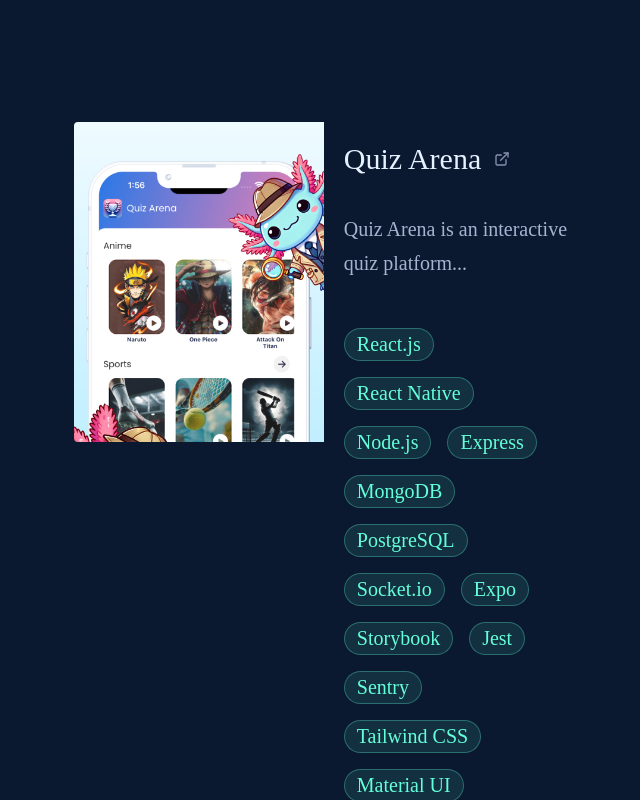
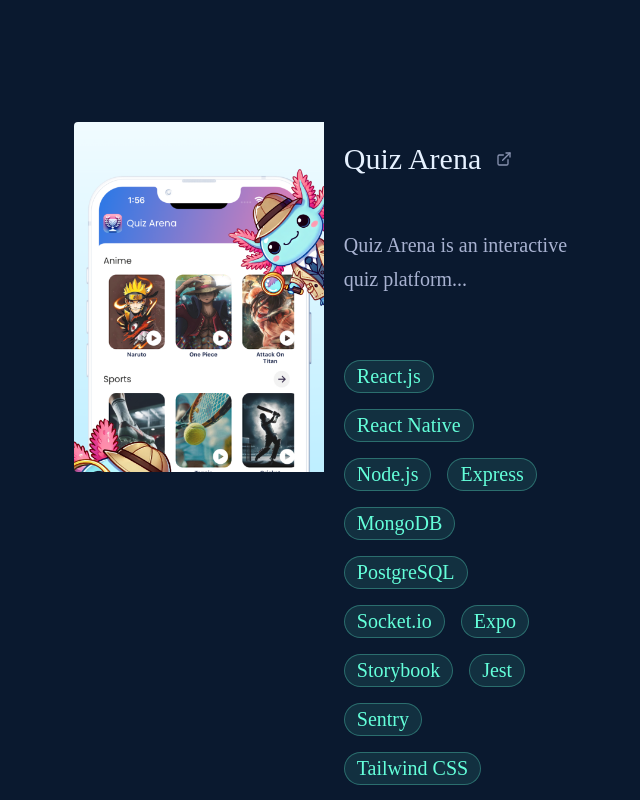
Before and after one commit to apatel924/ashish-portfolio, a React (Create React App) app: page / in a window 1280 px wide. Shown: the part 3420-4220 px from the top of the page, without its empty margins (565-1205 px from the left). Built offline with nearby package versions, Linux system fonts and the light colour scheme.

Commit message:
Update ProjectCard styling and layout

```diff
--- a/src/components/ProjectCard.js
+++ b/src/components/ProjectCard.js
@@ -38,7 +38,7 @@ function ProjectCard({
   const imageContainerStyle = {
     flexShrink: 0,
     width: "250px", // or any width you prefer
-    maxHeight: "320px", // Add max height to prevent overly tall images
+    maxHeight: "350px", // Add max height to prevent overly tall images
     display: "flex",
     alignItems: "center",
     justifyContent: "center",
@@ -53,7 +53,7 @@ function ProjectCard({
   const imageStyle = {
     width: "100%",
     height: "100%",
-    maxHeight: "320px", // Match container max height
+    maxHeight: "350px", // Match container max height
     objectFit: "cover", // fill container top-to-bottom
   };
 
@@ -74,15 +74,20 @@ function ProjectCard({
     marginBottom: "12px",
     display: "flex",
     alignItems: "center",
-    gap: "8px",
+    gap: "10px",
   };
 
   const descriptionStyle = {
     fontSize: "20px",
     color: "#a8b2d1",
     lineHeight: "1.7",
-    marginTop: "24px",
-    marginBottom: "24px",
+    marginTop: "40px",
+    marginBottom: "40px",
+    display: "-webkit-box",
+    WebkitLineClamp: "3",
+    WebkitBoxOrient: "vertical",
+    overflow: "hidden",
+    textOverflow: "ellipsis",
   };
 
   // Link icon styling
```
